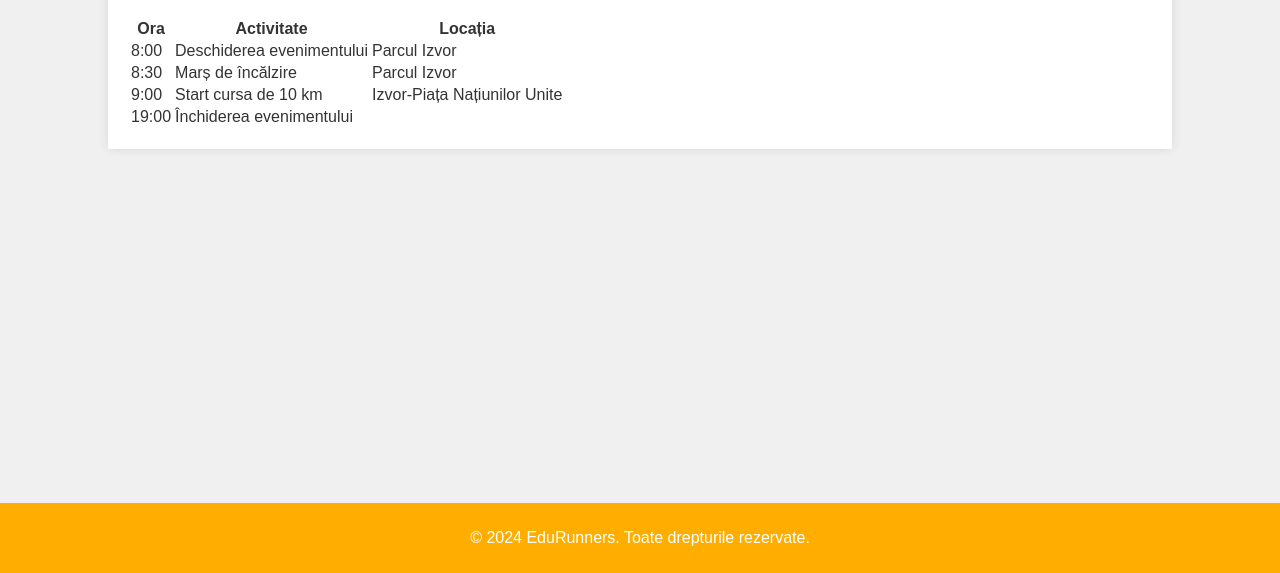
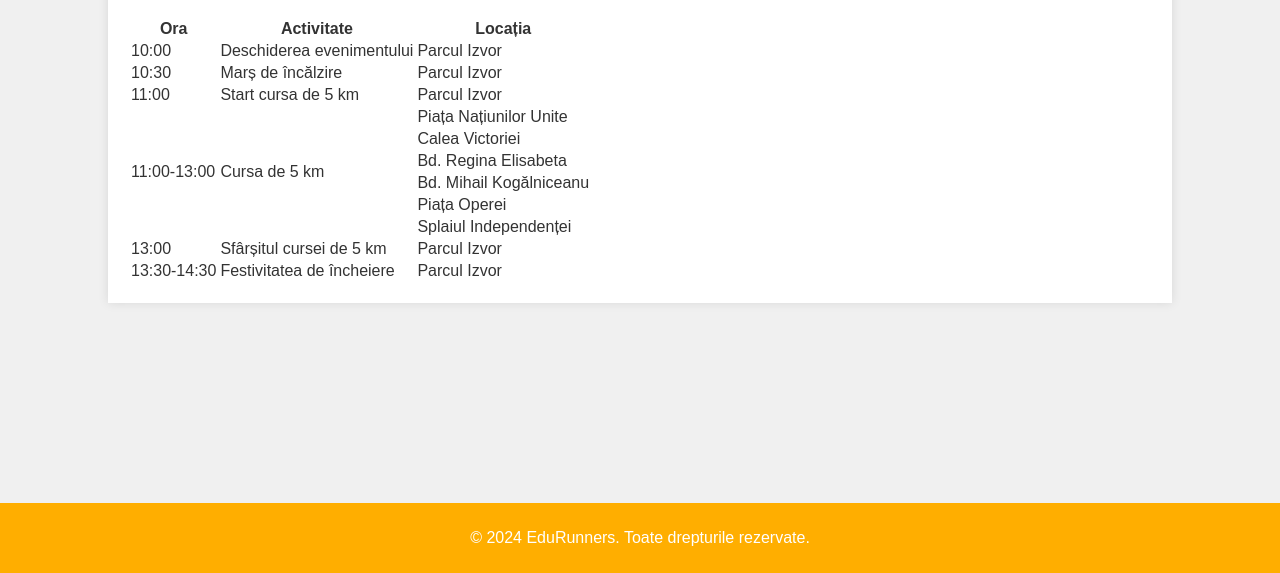
Before and after one commit to andreea-mgh/site-maraton, a plain HTML site: page program.html in a window 1280 px wide. Shown: the part 227-800 px from the top of the page. Drawn offline with Linux system fonts and the light colour scheme.

Commit message:
update program

```diff
--- a/program.html
+++ b/program.html
@@ -26,24 +26,51 @@
                 <th>Locația</th>
             </tr>
             <tr>
-                <td>8:00</td>
+                <td>10:00</td>
                 <td>Deschiderea evenimentului</td>
                 <td>Parcul Izvor</td>
             </tr>
             <tr>
-                <td>8:30</td>
+                <td>10:30</td>
                 <td>Marș de încălzire</td>
                 <td>Parcul Izvor</td>
             </tr>
             <tr>
-                <td>9:00</td>
-                <td>Start cursa de 10 km</td>
-                <td>Izvor-Piața Națiunilor Unite</td>
+                <td>11:00</td>
+                <td>Start cursa de 5 km</td>
+                <td>Parcul Izvor</td>
             </tr>
             <tr>
-                <td>19:00</td>
-                <td>Închiderea evenimentului</td>
+                <td rowspan="6">11:00-13:00</td>
+                <td rowspan="6">Cursa de 5 km</td>
+                <td>Piața Națiunilor Unite</td>
             </tr>
+            <tr>
+                <td>Calea Victoriei</td>
+            </tr>
+            <tr>
+                <td>Bd. Regina Elisabeta</td>
+            </tr>
+            <tr>
+                <td>Bd. Mihail Kogălniceanu</td>
+            </tr>
+            <tr>
+                <td>Piața Operei</td>
+            </tr>
+            <tr>
+                <td>Splaiul Independenței</td>
+            </tr>
+            <tr>
+                <td>13:00</td>
+                <td>Sfârșitul cursei de 5 km</td>
+                <td>Parcul Izvor</td>
+            </tr>
+            <tr>
+                <td>13:30-14:30</td>
+                <td>Festivitatea de încheiere</td>
+                <td>Parcul Izvor</td>
+            </tr>
+
         </table>
     </div>
     <footer>
```
